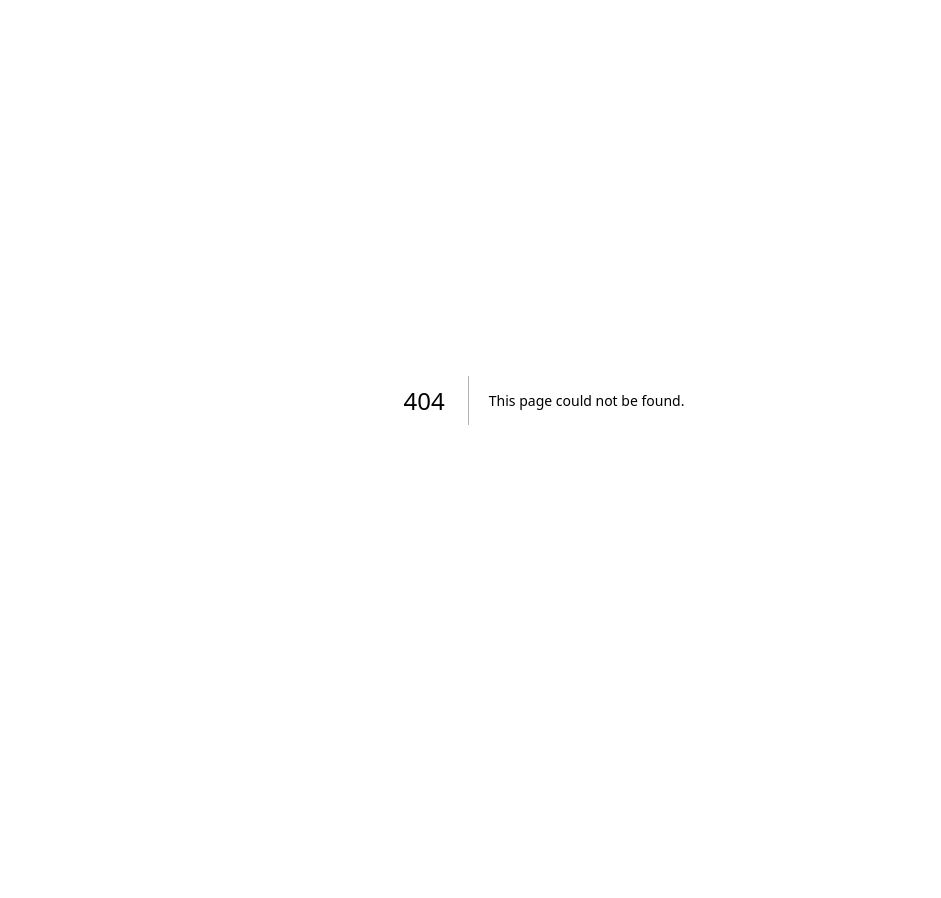
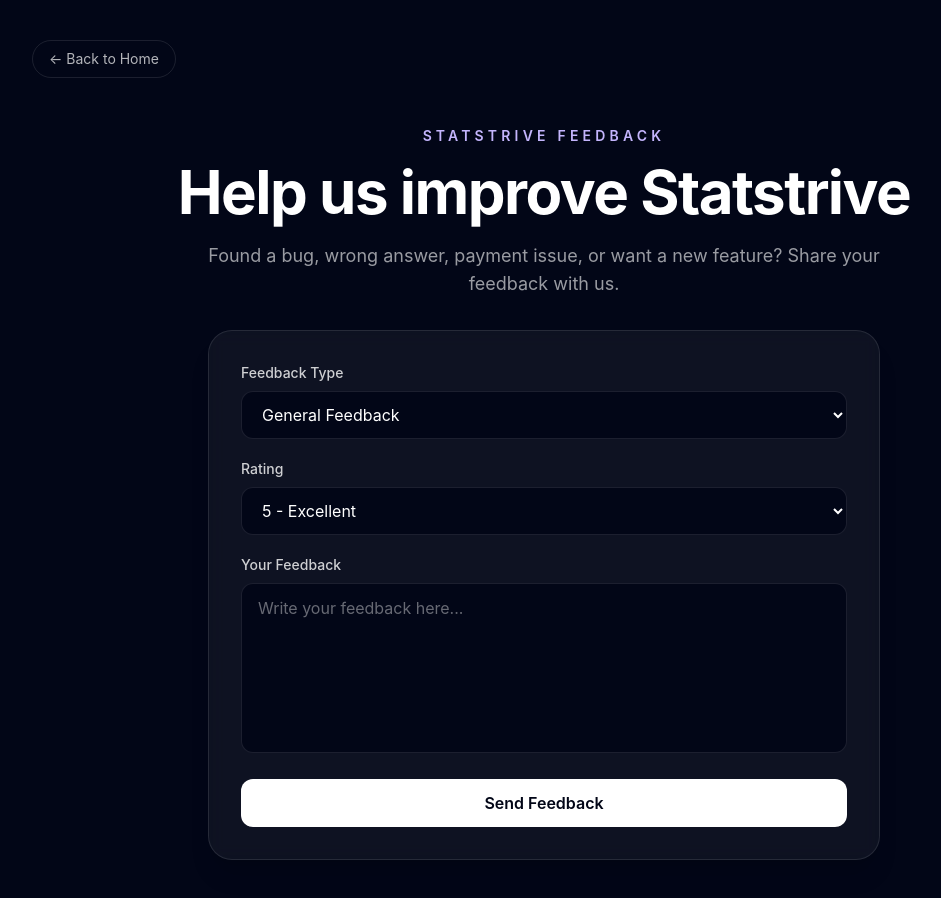
Before and after one commit to cparv3716-creator/Exam-Pred, a Next.js app: page /feedback in a window 1280 px wide. Before the commit this address had no page. Shown: the whole page, without its empty margins (96-1037 px from the left). Before the commit the page ends 800 px from the top, so only its background shows below. Built offline with nearby package versions, Linux system fonts and the light colour scheme.

Commit message:
Add feedback UI page

```diff
--- /dev/null
+++ b/app/feedback/page.tsx
@@ -0,0 +1,34 @@
+import Link from "next/link";
+import { FeedbackForm } from "@/components/feedback/FeedbackForm";
+
+export default function FeedbackPage() {
+  return (
+    <main className="min-h-screen bg-slate-950 px-6 py-10 text-white">
+      <div className="mx-auto max-w-5xl">
+        <Link
+          href="/"
+          className="inline-block rounded-full border border-white/10 px-4 py-2 text-sm text-white/70 hover:text-white"
+        >
+          ← Back to Home
+        </Link>
+
+        <section className="mt-12 text-center">
+          <p className="text-sm font-semibold uppercase tracking-[0.3em] text-violet-300">
+            Statstrive Feedback
+          </p>
+
+          <h1 className="mt-4 text-4xl font-bold tracking-tight md:text-6xl">
+            Help us improve Statstrive
+          </h1>
+
+          <p className="mx-auto mt-5 max-w-2xl text-base leading-7 text-white/60 md:text-lg">
+            Found a bug, wrong answer, payment issue, or want a new feature?
+            Share your feedback with us.
+          </p>
+        </section>
+
+        <FeedbackForm />
+      </div>
+    </main>
+  );
+}
--- a/app/page.tsx
+++ b/app/page.tsx
@@ -20,6 +20,7 @@
   { label: "ISI MSQE", href: "/exams/isi/msqe" },
   { label: "CAT", href: "/exams/cat" },
   { label: "Practice", href: "/exams/isi/msqe/pyqs/pea" },
+  { label: "Feedback", href: "/feedback" },
   { label: "Login", href: "/login" },
   { label: "Sign up", href: "/signup" },
 ];
--- /dev/null
+++ b/components/feedback/FeedbackForm.tsx
@@ -0,0 +1,92 @@
+"use client";
+
+import { useState } from "react";
+
+export function FeedbackForm() {
+  const [sent, setSent] = useState(false);
+
+  function handleSubmit(event: React.FormEvent<HTMLFormElement>) {
+    event.preventDefault();
+
+    const formData = new FormData(event.currentTarget);
+
+    const type = formData.get("type");
+    const rating = formData.get("rating");
+    const message = formData.get("message");
+
+    const emailBody = encodeURIComponent(
+      `Feedback Type: ${type}\nRating: ${rating}\n\nMessage:\n${message}`
+    );
+
+    window.location.href = `mailto:statstrive@gmail.com?subject=Statstrive Feedback&body=${emailBody}`;
+
+    setSent(true);
+  }
+
+  return (
+    <form
+      onSubmit={handleSubmit}
+      className="mx-auto mt-8 max-w-2xl rounded-3xl border border-white/10 bg-white/5 p-6 shadow-xl backdrop-blur md:p-8"
+    >
+      <div className="space-y-5">
+        <div>
+          <label className="mb-2 block text-sm font-medium text-white/80">
+            Feedback Type
+          </label>
+          <select
+            name="type"
+            className="w-full rounded-xl border border-white/10 bg-slate-950 px-4 py-3 text-white outline-none"
+          >
+            <option>General Feedback</option>
+            <option>Bug Report</option>
+            <option>Feature Request</option>
+            <option>Question / Content Issue</option>
+            <option>Payment Issue</option>
+          </select>
+        </div>
+
+        <div>
+          <label className="mb-2 block text-sm font-medium text-white/80">
+            Rating
+          </label>
+          <select
+            name="rating"
+            className="w-full rounded-xl border border-white/10 bg-slate-950 px-4 py-3 text-white outline-none"
+          >
+            <option>5 - Excellent</option>
+            <option>4 - Good</option>
+            <option>3 - Okay</option>
+            <option>2 - Poor</option>
+            <option>1 - Very Poor</option>
+          </select>
+        </div>
+
+        <div>
+          <label className="mb-2 block text-sm font-medium text-white/80">
+            Your Feedback
+          </label>
+          <textarea
+            name="message"
+            required
+            rows={6}
+            placeholder="Write your feedback here..."
+            className="w-full resize-none rounded-xl border border-white/10 bg-slate-950 px-4 py-3 text-white placeholder:text-white/40 outline-none"
+          />
+        </div>
+
+        <button
+          type="submit"
+          className="w-full rounded-xl bg-white px-5 py-3 font-semibold text-slate-950 transition hover:bg-violet-100"
+        >
+          Send Feedback
+        </button>
+
+        {sent && (
+          <p className="text-center text-sm text-emerald-300">
+            Your email app has been opened. Send the email from there.
+          </p>
+        )}
+      </div>
+    </form>
+  );
+}
```
